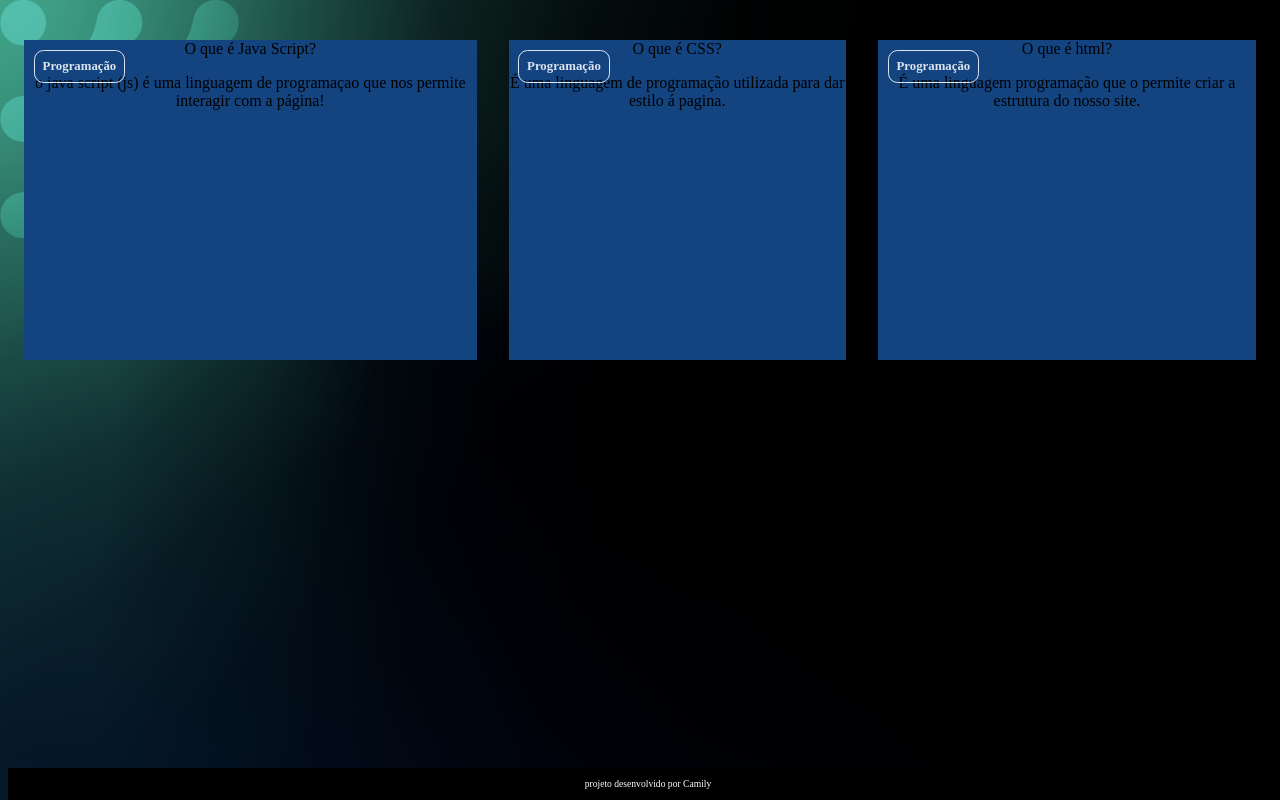
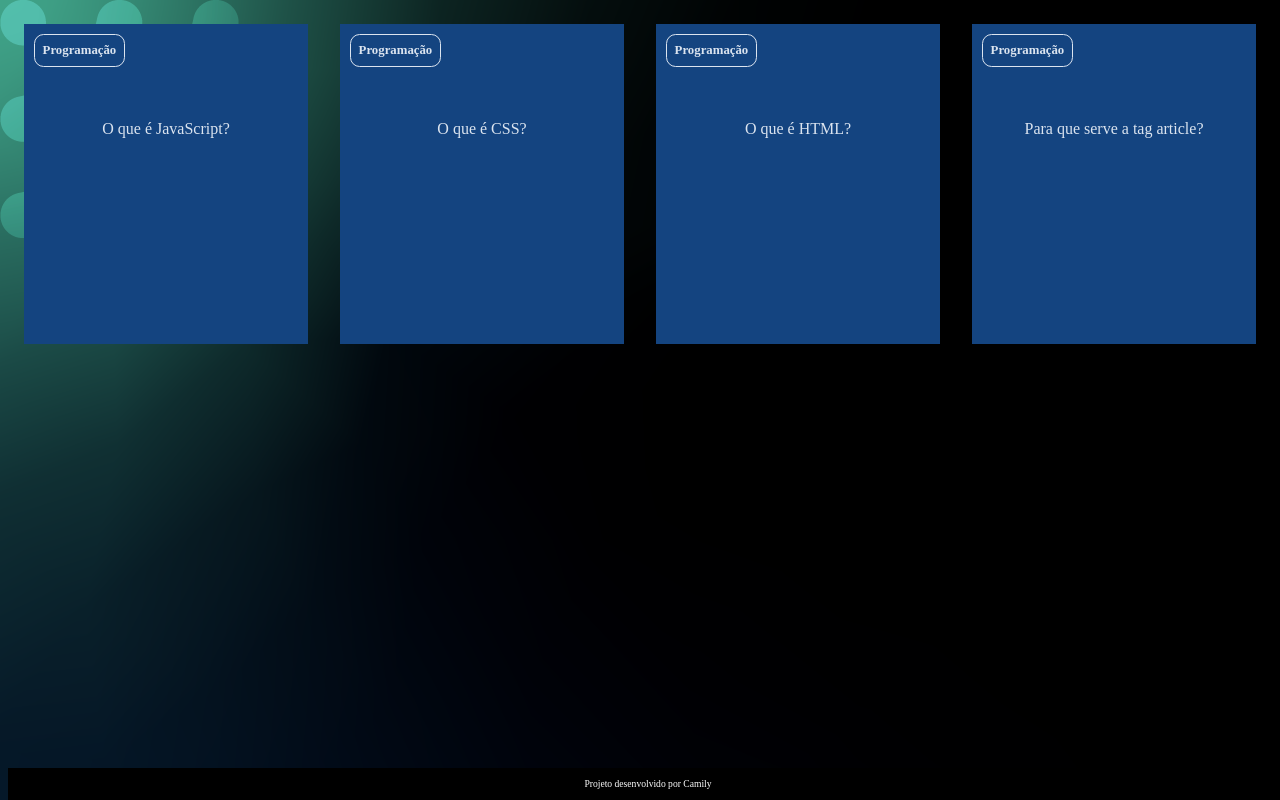
Before and after one commit to camilyzorzi/ferramenta-de-estudos--Camily-e-Bruna, a plain HTML site: page index.html in a window 1280 px wide. Drawn offline with Linux system fonts and the light colour scheme; a web font is replaced by a local one.

Commit message:
iniciamos a aula 6.

```diff
--- a/assets/style.css
+++ b/assets/style.css
@@ -3,39 +3,33 @@
     --card-front-color: #144480;
     --card-back-color: #00F4BF;
 }
-body {
-    background: url(../bg-desktop.webp);
-    font-family: Bai Jamjuree;
+
+body{
+      background: url(../bg-desktop.webp);
+       font-family: Bai Jamjuree;
 }
 
-#container {
+#container{
     display: flex;
 }
 
-.cartao {
-    margin: 1rem 1rem;
+.cartao{
+   margin: 1rem 1rem;
     height: 20rem;
     flex-grow: 1;
-    flex-basis: calc(33% -6rem);
+    flex-basis: calc(33% - 6rem);
 }
 
-.cartao__conteudo {
+    .cartao__conteudo {
     text-align: center;
     height: 100%;
     background-color: var(--card-front-color);
+    transform-style: preserve-3d;
+    transition: transform 300ms ease-in-out;
 }
 
 .cartao__conteudo h3 {
-    text-align: left;
-    padding: 0.5rem;
-    position: absolute;
-    margin: 0.6rem;
-    border-radius: 0.6rem;
-    font-size: 1vw;
-}
-
-.cartao__conteudo h3 {
-    color: var(--text-color);
+     color: var(--text-color);
     border: 1px solid var(--text-color);
     text-align: left;
     padding: 0.5rem;
@@ -43,18 +37,53 @@ body {
     margin: 0.6rem;
     border-radius: 0.6rem;
     font-size: 1vw;
-}
-footer {
-    background-color: black;
-    color: white;
-    bottom: 0;
-    position: fixed;
-    width: 100%;
-    height: 2rem;
+    backface-visibility: hidden;
 }
 
-footer p {
+
+.cartao__conteudo__pergunta p{
+    color: var(--text-color);
+    font-weight: 500;
+}
+
+.cartao__conteudo__resposta p{
+    color: var(--card-back-color);
+    font-weight: 700;
+}
+
+.cartao:hover .cartao__conteudo {
+    transform: rotateY(180deg);
+}
+
+.cartao__conteudo__pergunta,
+.cartao__conteudo__resposta {
+    backface-visibility: hidden;
+    position: absolute;
+    height: 100%;
+    width: 100%;
+}
+
+.cartao__conteudo__resposta {
+    transform: rotateY(180deg);
+}
+
+.cartao__conteudo p {
+    margin-top: 1rem;
+    padding: 2rem;
+    margin-top: 4rem;
+}
+
+footer{
+    background-color: black;
+    color:white;
+     bottom:0;
+    position:fixed;
+    width:100%;
+    height:2rem;
+}
+
+footer p{
     text-align: center;
     font-size: 0.6rem;
-    margin-top: 0, 5rem;
+    margin-top: 0,5rem;
 }
--- a/index.html
+++ b/index.html
@@ -4,14 +4,13 @@
 <head>
   <meta charset="UTF-8">
   <meta name="viewport" content="width=device-width, initial-scale=1.0">
-    <title>Ferramenta interativa de estudo - Camily</title>
   <link rel="preconnect" href="https://fonts.googleapis.com" />
   <link rel="preconnect" href="https://fonts.gstatic.com" crossorigin />
   <link
     href="https://fonts.googleapis.com/css2?family=Bai+Jamjuree:ital,wght@0,200;0,300;0,400;0,500;0,600;0,700;1,200;1,300;1,400;1,500;1,600;1,700&display=swap"
     rel="stylesheet" />
   <link rel="stylesheet" href="assets/style.css">
-
+  <title>ferramenta interativa de estudos- Camily</title>
 </head>
 
 <body>
@@ -21,11 +20,11 @@
       <article class="cartao">
         <div class="cartao__conteudo">
           <h3>Programação</h3>
-                    <div class="cartão_conteudo_pergunta">
-                        <p>O que é Java Script?</p>
+          <div class="cartao__conteudo__pergunta">
+            <p> O que é JavaScript?</p>
           </div>
-                    <div class="cartão_conteudo_resposta">
-                        <p>o java script (js) é uma linguagem de programaçao que nos permite interagir com a página!</p>
+          <div class="cartao__conteudo__resposta">
+            <p>O JavaScript (JS) é uma linguagem de programação que nos permite interagir com a página.</p>
           </div>
         </div>
       </article>
@@ -33,11 +32,11 @@
       <article class="cartao">
         <div class="cartao__conteudo">
           <h3>Programação</h3>
-                    <div>
-                        <p>O que é CSS?</p>
+          <div class="cartao__conteudo__pergunta">
+            <p> O que é CSS?</p>
           </div>
-                    <div>
-                        <p>É uma linguagem de programação utilizada para dar estilo á pagina.</p>
+          <div class="cartao__conteudo__resposta">
+            <p>É uma linguagem de programação utilizada para dar estilo a página.</p>
           </div>
         </div>
       </article>
@@ -45,19 +44,33 @@
       <article class="cartao">
         <div class="cartao__conteudo">
           <h3> Programação </h3>
-                    <div class="cartao_conteudo_pergunta">
-                        <p>O que é html?</p>
+          <div class="cartao__conteudo__pergunta">
+            <p>O que é HTML?</p>
           </div>
-                    <div class="cartao_conteudo_resposta">
-                        <p>É uma linguagem programação que o permite criar a estrutura do nosso site.</p>
+          <div class="cartao__conteudo__resposta">
+            <p>O CSS é uma linguagem de programação que nos permite criar a estrutura do nosso site.</p>
           </div>
         </div>
       </article>
 
+    <article class="cartao">
+        <div class="cartao__conteudo">
+          <h3>Programação</h3>
+          <div class="cartao__conteudo__pergunta">
+            <p> Para que serve a tag article?</p>
+          </div>
+          <div class="cartao__conteudo__resposta">
+            <p>Para criar um conteúdo ou elemento inependente. No nosso caso estamos usando para criar os cartões.</p>
+          </div>
+        </div>
+      </article>
+
+
     </section>
+
   </main>
   <footer>
-        <p>projeto desenvolvido por Camily</p>
+    <p>Projeto desenvolvido por Camily</p>
   </footer>
 </body>
 
```
Lines whose indentation alone changed are shown as unchanged.
